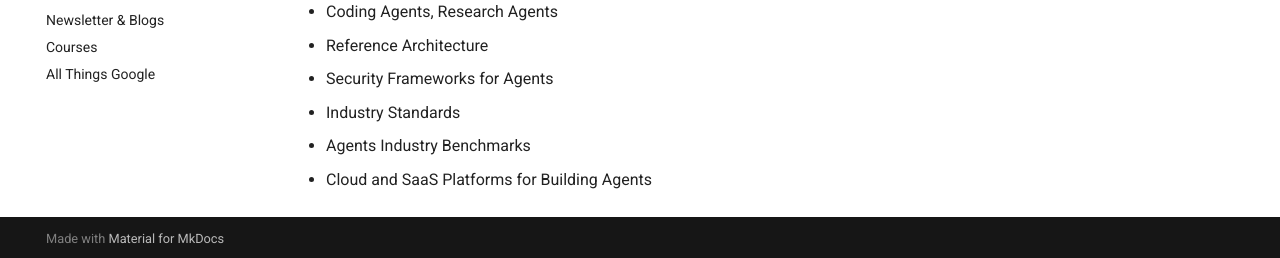
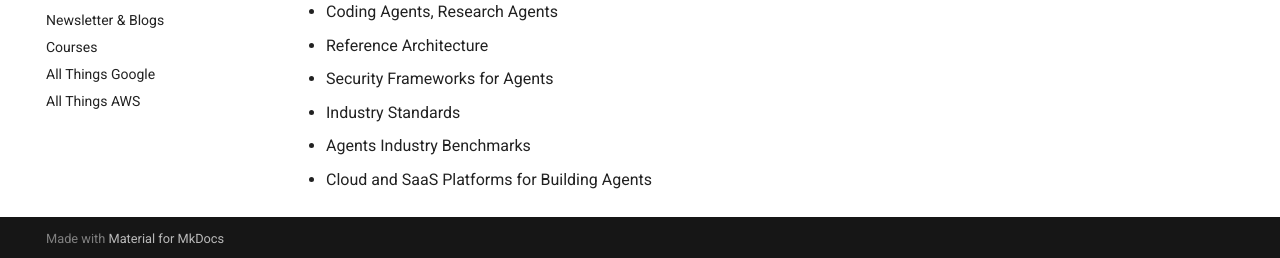
Before and after one commit to ankurkumarz/agentic-ai-knowledge-base, an MkDocs documentation site: the page built from docs/index.md, in a window 1280 px wide and 1106 px high. Shown: the part 845-1103 px from the top of the window. Built offline with MkDocs 1.6.1 and Material for MkDocs 9.7.7, drawn with Linux system fonts in a browser that asks for light colours.

Commit message:
Update mkdocs.yml

```diff
--- a/mkdocs.yml
+++ b/mkdocs.yml
@@ -42,6 +42,7 @@ nav:
   - Newsletter & Blogs: 'NewsletterBlogs/README.md'
   - Courses: 'Courses/README.md'
   - All Things Google: 'AllThingsGoogle/README.md'
+  - All Things AWS: 'AllThingsAWS/README.md'
 plugins:
   - search
   - mermaid2
```
